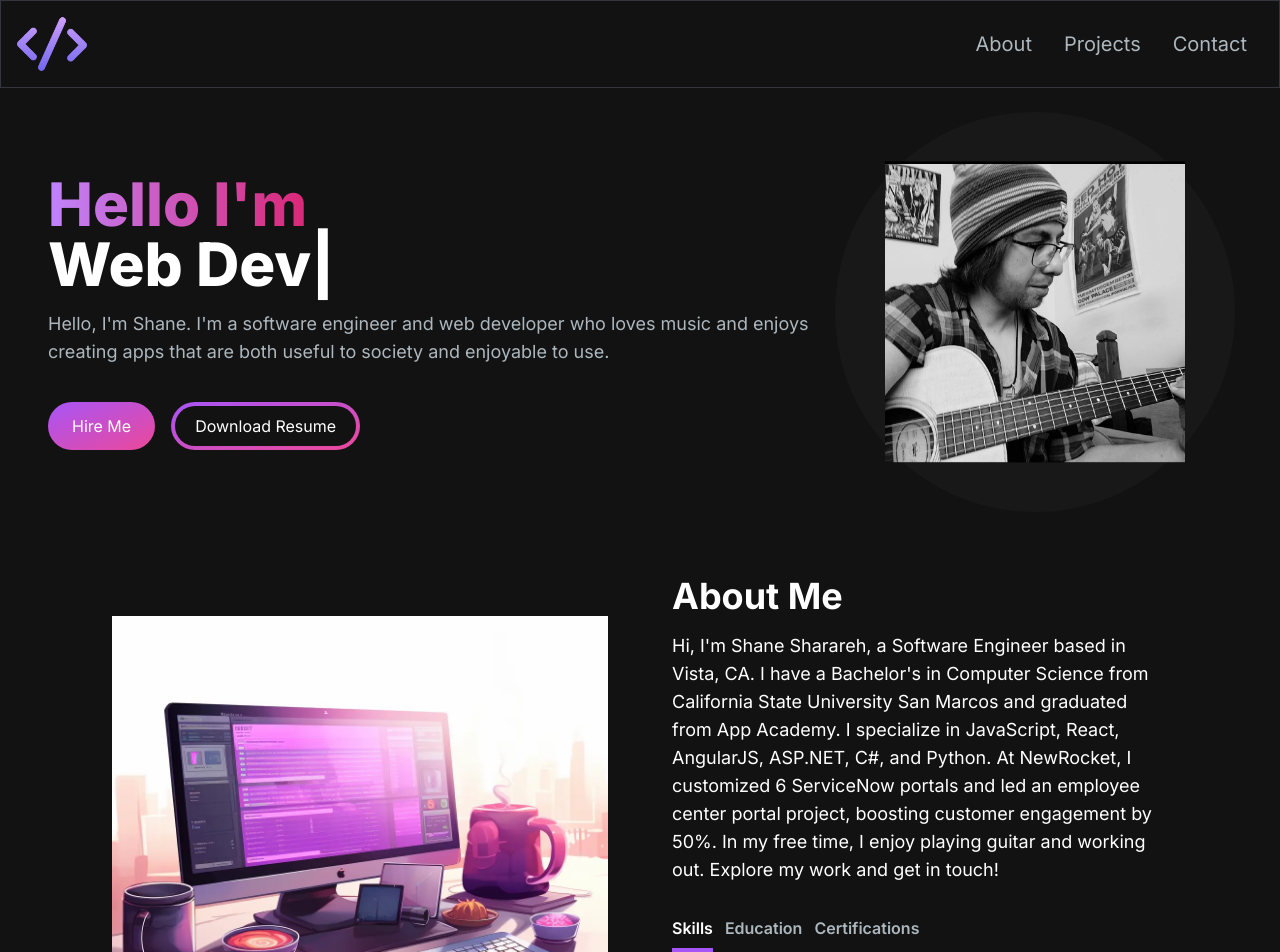
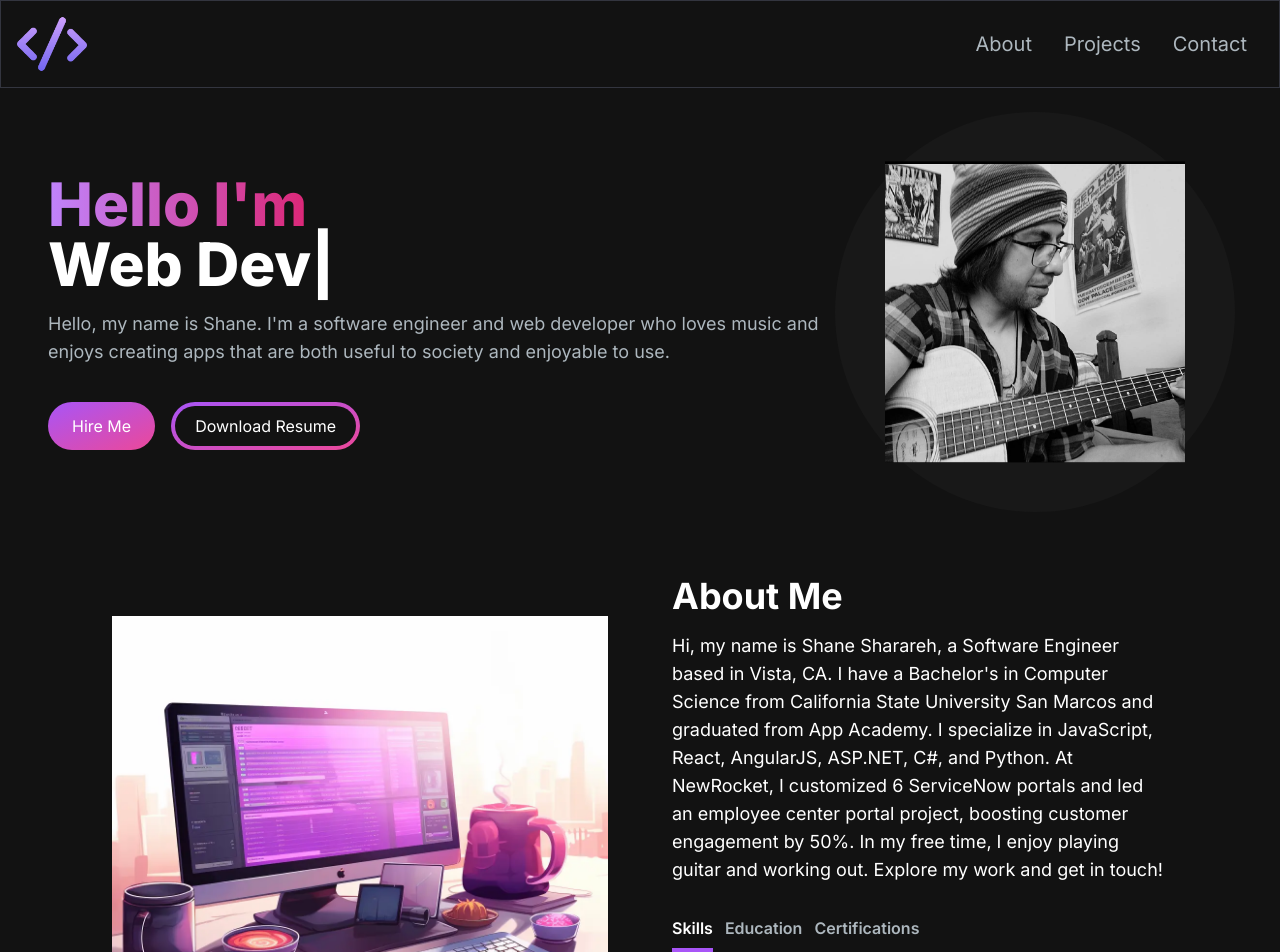
Before and after one commit to ShaneSharareh/portfolio, a Next.js app: page / in a window 1280 px wide. Shown: the top 952 px of the page. Built offline with nearby package versions, Linux system fonts and the light colour scheme.

Commit message:
fix apostrophe preventing deploy

```diff
--- a/src/app/components/AboutSection.jsx
+++ b/src/app/components/AboutSection.jsx
@@ -58,7 +58,7 @@ const AboutSection = () => {
         <div className="mt-4 md:mt-0 text-left flex flex-col h-full">
           <h2 className="text-4xl font-bold text-white mb-4">About Me</h2>
           <p className="text-base lg:text-lg">
-          Hi, I'm Shane Sharareh, a Software Engineer based in Vista, CA. I have a Bachelor's in Computer Science from California State University San Marcos and graduated from App Academy. I specialize in JavaScript, React, AngularJS, ASP.NET, C#, and Python. At NewRocket, I customized 6 ServiceNow portals and led an employee center portal project, boosting customer engagement by 50%. In my free time, I enjoy playing guitar and working out. Explore my work and get in touch!</p>
+          Hi, my name is Shane Sharareh, a Software Engineer based in Vista, CA. I have a Bachelor's in Computer Science from California State University San Marcos and graduated from App Academy. I specialize in JavaScript, React, AngularJS, ASP.NET, C#, and Python. At NewRocket, I customized 6 ServiceNow portals and led an employee center portal project, boosting customer engagement by 50%. In my free time, I enjoy playing guitar and working out. Explore my work and get in touch!</p>
           <div className="flex flex-row justify-start mt-8">
             <TabButton
               selectTab={() => handleTabChange("skills")}
--- a/src/app/components/HeroSection.jsx
+++ b/src/app/components/HeroSection.jsx
@@ -14,7 +14,7 @@ const HeroSection = () => {
           animate={{ opacity: 1, scale: 1 }}
           transition={{ duration: 0.5 }}
           className="col-span-8 place-self-center text-center sm:text-left justify-self-start">
-        <h1 className="text-white mb-4 text-4xl sm:text-5 lg:text-6xl font-extrabold"><span className="text-transparent bg-clip-text bg-gradient-to-r from-purple-400 to-pink-600">Hello I'm{""}</span>
+        <h1 className="text-white mb-4 text-4xl sm:text-5 lg:text-6xl font-extrabold"><span className="text-transparent bg-clip-text bg-gradient-to-r from-purple-400 to-pink-600">Hello  I&apos;m{" "}</span>
         <br/>
         <TypeAnimation sequence={[
           'Shane',
@@ -31,7 +31,7 @@ const HeroSection = () => {
         repeat={Infinity}
         /></h1>
         <p className="text-[#ADB7BE] text-base sm:text-lg lg:xl mb-6">
-          Hello, I'm Shane. I'm a software engineer and web developer who loves music and enjoys creating apps that are both useful to society and enjoyable to use.
+          Hello, my name is Shane.  I&apos;m a software engineer and web developer who loves music and enjoys creating apps that are both useful to society and enjoyable to use.
         </p>
         <div>
         <Link
```
